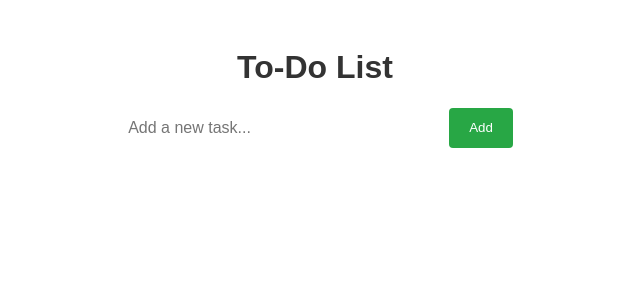
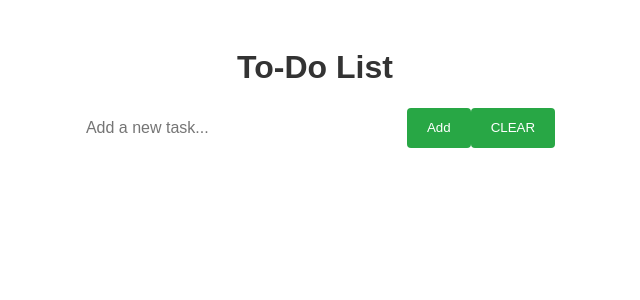
Before and after one commit to Prxshxn/TO-DO-List-React, a React (Create React App) app: page / in a window 1280 px wide. Shown: the top 300 px of the page, without its empty margins (325-965 px from the left). Built offline with nearby package versions, Linux system fonts and the light colour scheme.

Commit message:
added a clear button

```diff
--- a/src/Component.js
+++ b/src/Component.js
@@ -1,18 +1,15 @@
-
-import React, { useState } from 'react';
+import React, { useState } from "react";
 
 export const Component = () => {
   const [tasks, setTasks] = useState([]);
-    const [newTask, setNewTask] = useState('');
-
+  const [newTask, setNewTask] = useState("");
 
   const addTask = () => {
-        if (newTask.trim() !== '') {
-            setTasks([...tasks, { id: Date.now(), text: newTask, completed: false }]);
-            setNewTask('');
+    if (newTask.trim() !== "") {
+      setTasks([...tasks, { text: newTask, completed: false }]);
+      setNewTask("");
     }
   };
-
 
   const toggleTask = (taskId) => {
     setTasks(
@@ -21,7 +18,14 @@ export const Component = () => {
       )
     );
   };
-    return (<div><div className="input-container">
+  const   clearAllTasks = () => {
+    setTasks([]);
+  }
+
+
+  return (
+    <div>
+      <div className="input-container">
         <input
           type="text"
           placeholder="Add a new task..."
@@ -29,19 +33,17 @@ export const Component = () => {
           onChange={(e) => setNewTask(e.target.value)}
         />
         <button onClick={addTask}>Add</button>
+        <button onClick={clearAllTasks}>CLEAR</button>
       </div>
 
       <ul className="task-list">
         {tasks.map((task) => (
-                <li key={task.id} className={task.completed ? 'completed' : ''}>
-                    <span onClick={() => toggleTask(task.id)}>{task.text}</span>
-                    \
+          <li key={task.id} className={task.completed ? "completed" : ""}>
+            <span onClick={() => toggleTask(task.id)}>{task.text}</span>\
           </li>
         ))}
       </ul>
-
-
-    </div>)
-
+    </div>
+  );
 };
 export default Component;
```
Lines whose indentation alone changed are shown as unchanged.
